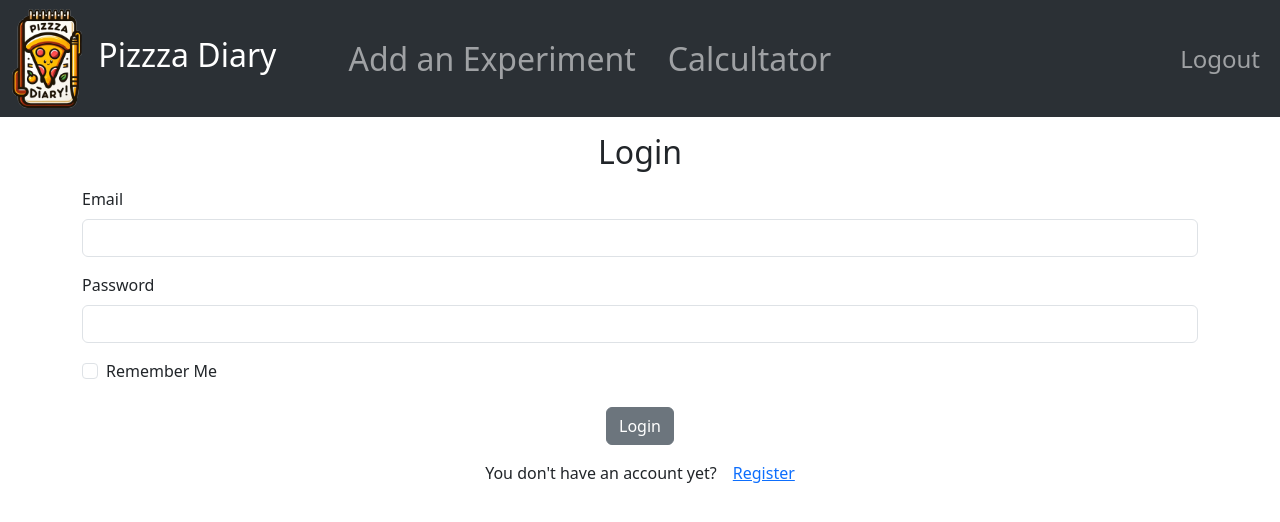
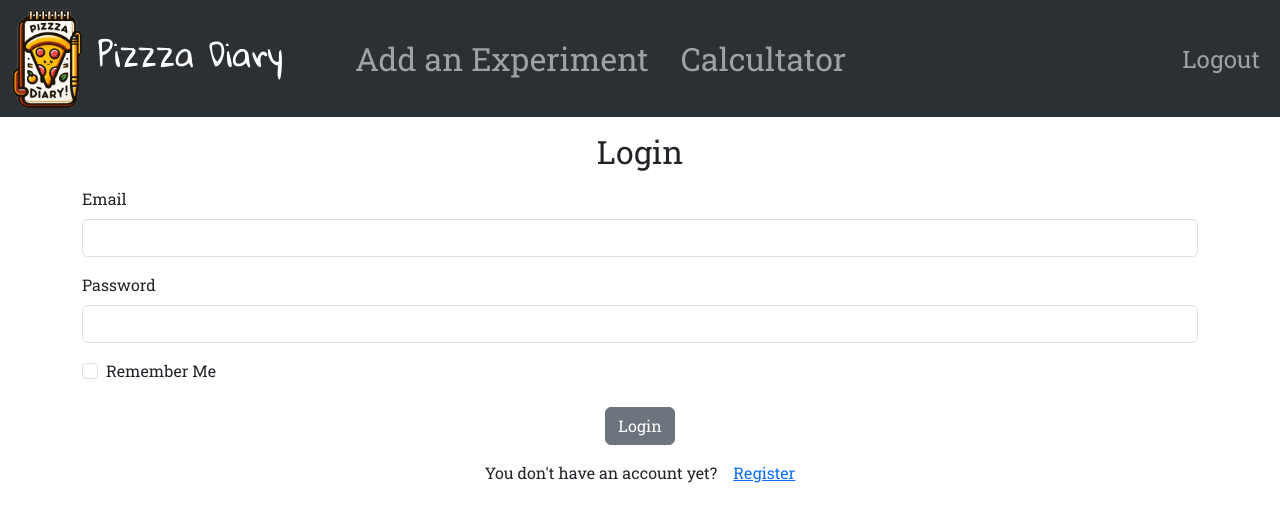
Before and after one commit to criscass/pizza_experiments, a Flask app: a page that uses templates/layout.html in a window 1280 px wide. Shown: the top 522 px of the page. Run offline with Flask 3, Linux system fonts and the light colour scheme; some libraries are stand-ins or nearby versions.

Commit message:
add requirements.txt

```diff
--- a/static/css/styles.css
+++ b/static/css/styles.css
@@ -1,3 +1,7 @@
+body {
+	font-family: "Roboto Slab", serif;
+}
+
 .card-link {
 	opacity: 0;
 	overflow: hidden;
@@ -12,3 +16,7 @@ button {
 .small-label {
 	font-size: 0.7em;
 }
+
+#pizza-logo {
+	font-family: "Gloria Hallelujah", cursive;
+}
--- a/templates/layout.html
+++ b/templates/layout.html
@@ -2,15 +2,18 @@
 <html lang="en">
 	<head>
 		<meta charset="UTF-8" />
-		<meta
-			name="viewport"
-			content="width=device-width, initial-scale=1.0"
-		/>
+		<meta name="viewport" content="width=device-width, initial-scale=1.0" />
 		<link
 			href="https://cdn.jsdelivr.net/npm/bootstrap@5.3.2/dist/css/bootstrap.min.css"
 			rel="stylesheet"
 			integrity="sha384-T3c6CoIi6uLrA9TneNEoa7RxnatzjcDSCmG1MXxSR1GAsXEV/Dwwykc2MPK8M2HN"
 			crossorigin="anonymous"
+		/>
+		<link rel="preconnect" href="https://fonts.googleapis.com" />
+		<link rel="preconnect" href="https://fonts.gstatic.com" crossorigin />
+		<link
+			href="https://fonts.googleapis.com/css2?family=Gloria+Hallelujah&family=Roboto+Slab&display=swap"
+			rel="stylesheet"
 		/>
 
 		<link rel="stylesheet" href="{{ url_for('static', filename='css/styles.css') }}" />
--- a/templates/navbar.html
+++ b/templates/navbar.html
@@ -3,7 +3,7 @@
 	<div class="container-fluid">
 		<a class="navbar-brand fs-2" href="{{url_for('index')}}">
 			<img src="/static/images/pizza-diary-logo-sm.png" />
-			<p class="ms-2 d-inline">Pizzza Diary</p></a
+			<p id="pizza-logo" class="ms-2 d-inline">Pizzza Diary</p></a
 		>
 		<button
 			class="navbar-toggler"
```
Also changed, not shown: requirements.txt (added, +26 -0 lines).
